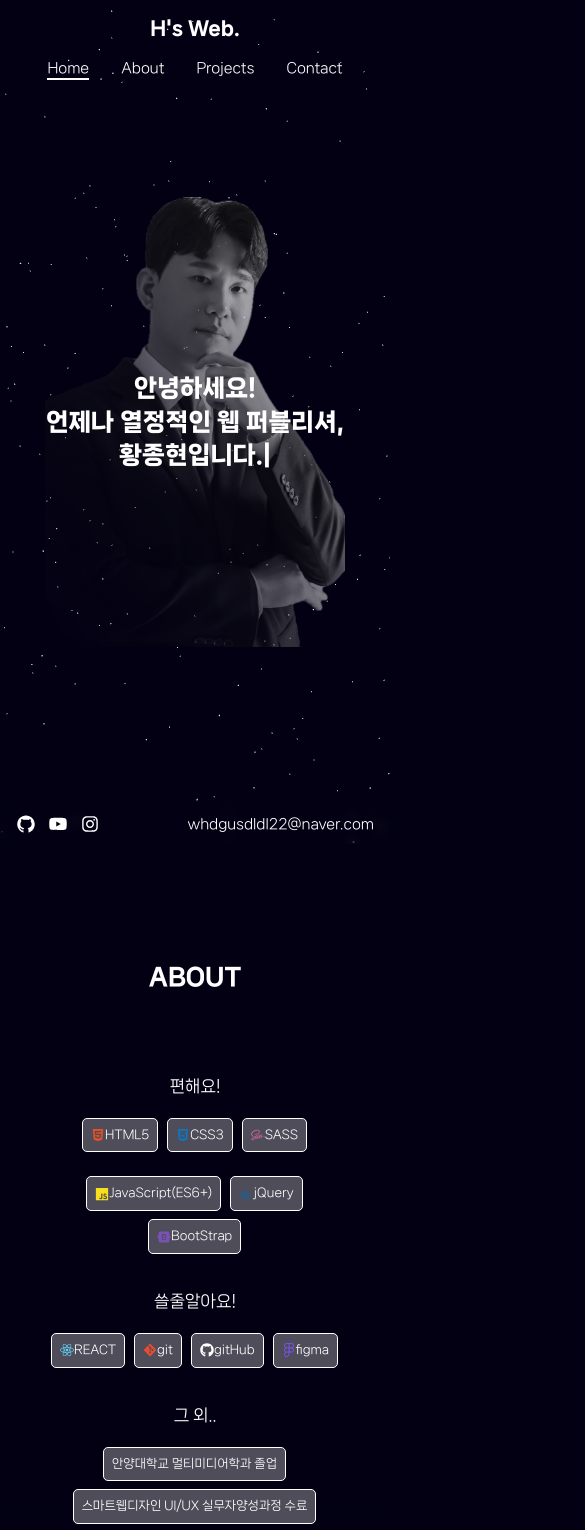
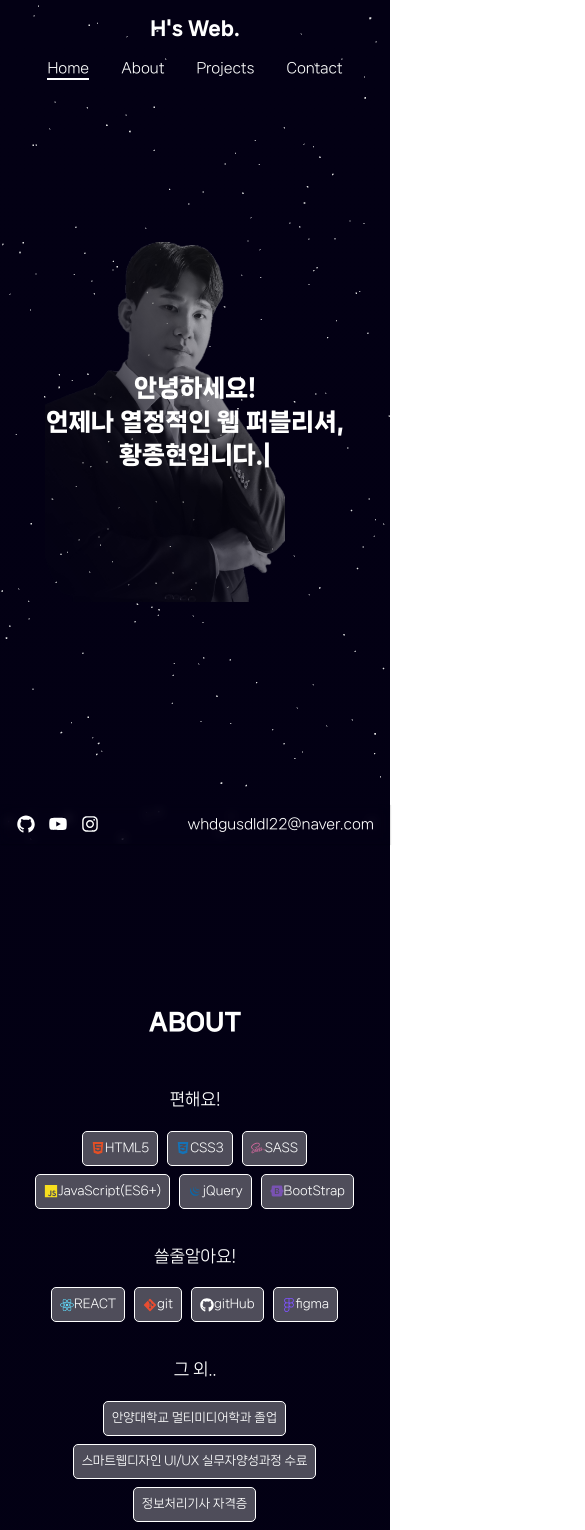
Before and after one commit to HwangJH3127/myPortfolio, a React (Create React App) app: page / in a window 390 px wide. Shown: the top 1530 px of the page, 585 px wide, since content can reach past the window. Built offline with nearby package versions, Linux system fonts and the light colour scheme.

Commit message:
버그 수정

```diff
--- a/src/assets/css/setting/common.css
+++ b/src/assets/css/setting/common.css
@@ -38,3 +38,8 @@ section > h2 {
     margin-bottom: 3rem;
   }
 }
+@media (max-width: 500px) {
+  section {
+    padding: 10px;
+  }
+}
--- a/src/components/Home/Home.style.css
+++ b/src/components/Home/Home.style.css
@@ -69,4 +69,7 @@
 }
 
 @media (max-width: 500px) {
+  #Home .section__inner .home__layout .main_bg img {
+    width: 80%;
+  }
 }
--- a/src/components/Projects/Projexts.style.css
+++ b/src/components/Projects/Projexts.style.css
@@ -1,6 +1,4 @@
 #Projects {
-  width: 100% !important;
-  max-width: 100% !important;
   align-items: start;
   justify-content: center;
 }
@@ -9,6 +7,8 @@
 }
 #Projects .port__inner {
   margin-top: 1rem;
+  width: 100%;
+  overflow: hidden;
 }
 #Projects .port__inner .port__title {
   font-size: 3rem;
@@ -23,7 +23,6 @@
   display: flex;
   flex-wrap: wrap;
   width: 5200px;
-  overflow: hidden;
 }
 #Projects .port__inner .port__wrap .port__item {
   width: 500px;
@@ -90,4 +89,22 @@
   #Projects .port__inner .port__wrap .port__item {
     width: 400px;
   }
+  #Projects .port__inner .port__wrap .port__item .title {
+    font-size: 1rem;
+  }
+  #Projects .port__inner .port__wrap .port__item .desc {
+    font-size: 0.75rem;
+  }
+  .contribution {
+    font-size: 0.75rem;
+  }
 }
+
+@media (max-width: 500px) {
+  #Projects .port__inner .port__wrap .port__item {
+    width: 200px;
+  }
+  #Projects .port__inner .port__wrap .port__item .img img {
+    height: 200px;
+  }
+}
--- a/src/components/Skills/Skills.style.css
+++ b/src/components/Skills/Skills.style.css
@@ -4,8 +4,10 @@
 #Skills div {
   margin-top: 2rem;
 }
+#Skills h3 {
+  margin-bottom: 1rem;
+}
 #Skills div ul {
-  margin-top: 1rem;
   display: flex;
   flex-wrap: wrap;
 }
@@ -25,3 +27,9 @@
   height: 25px;
   margin-right: 5px;
 }
+
+@media (max-width: 800px) {
+  #Skills div:first-child {
+    margin-top: 0;
+  }
+}
--- a/src/components/layout/StarCanvas/StarCanvas.jsx
+++ b/src/components/layout/StarCanvas/StarCanvas.jsx
@@ -5,15 +5,15 @@ import { Canvas, useFrame } from "@react-three/fiber";
 const StarCanvas = () => {
   const ref = useRef();
   useFrame((state, delta) => {
-    ref.current.rotation.x -= delta / 10;
-    ref.current.rotation.y -= delta / 15;
+    ref.current.rotation.x -= delta / 20;
+    ref.current.rotation.y -= delta / 80;
   });
   return (
     <group>
       <ambientLight intensity={0.5} />
       <spotLight position={[10, 15, 10]} angle={0.3} />
       <pointLight position={[-10, -10, -10]} />
-      <Stars ref={ref} radius={200} count={3000} />
+      <Stars ref={ref} radius={150} count={3000} />
     </group>
   );
 };
```
